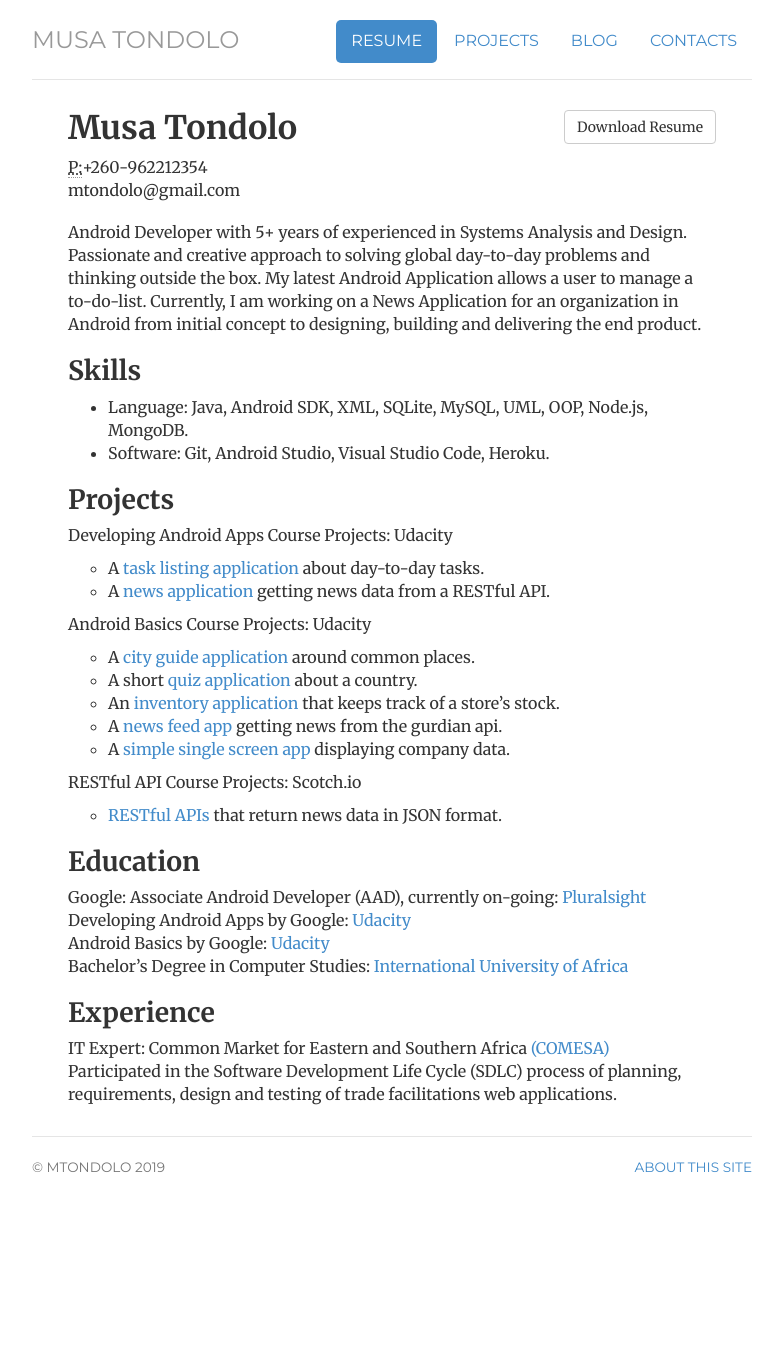
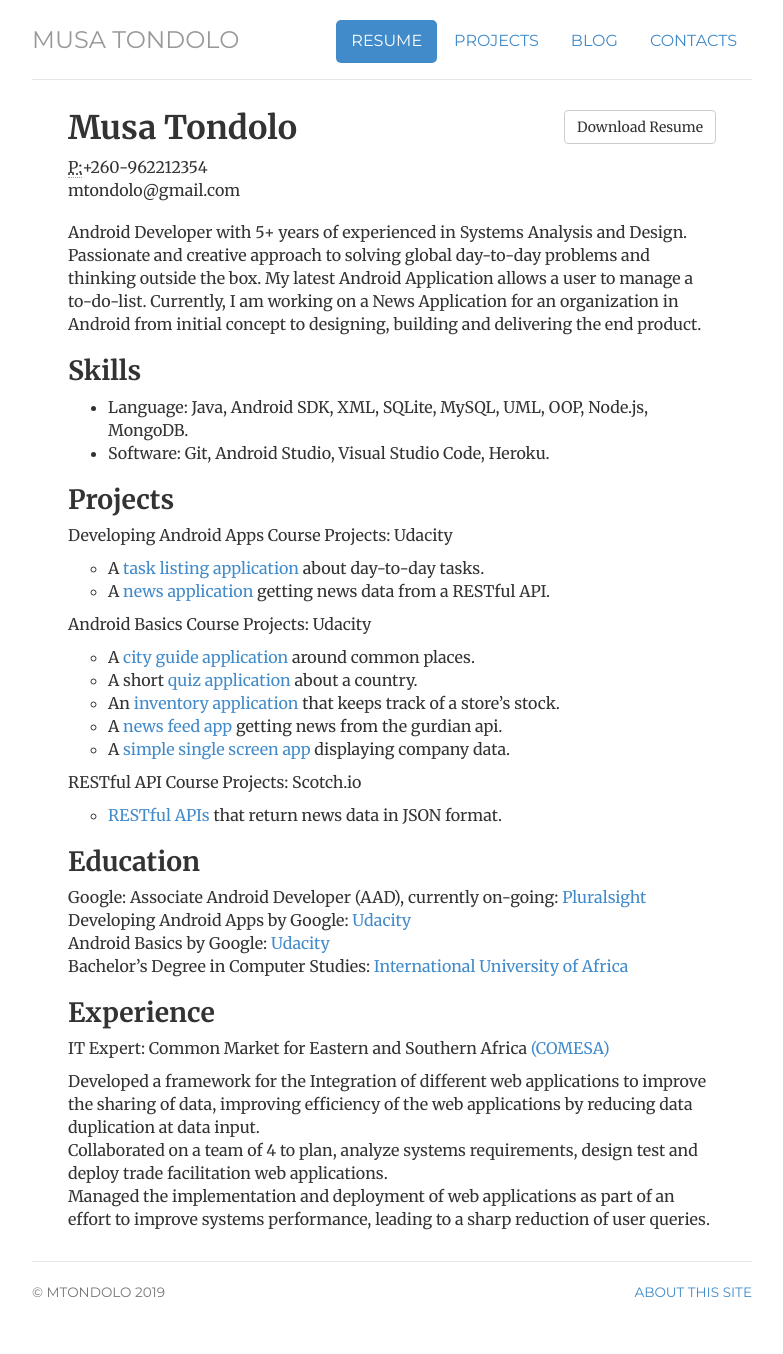
Before and after one commit to mtondolo/mtondolo.github.io, a Jekyll site: the page built from cv/index.html, in a window 1280 px wide. Shown: the whole page, without its empty margins (248-1031 px from the left). Built offline with Jekyll 4.4.1, drawn with Linux system fonts in a browser that asks for light colours; before the commit the page ends 1229 px from its top, so only the background shows below that.

Commit message:
Update index.html

```diff
--- a/cv/index.html
+++ b/cv/index.html
@@ -68,7 +68,9 @@
                                 <h2>Experience</h2>
 				        <p>
 					IT Expert: Common Market for Eastern and Southern Africa <a href="https://www.comesa.int/" title = "COMESA">(COMESA)</a><br>
-					Participated in the Software Development Life Cycle (SDLC) process of planning, requirements, design and testing of trade facilitations web applications.
+					<li>Developed a framework for the Integration of different web applications to improve the sharing of data, improving efficiency of the web applications by reducing data duplication at data input.</li>
+					<li>Collaborated on a team of 4 to plan, analyze systems requirements, design test and deploy trade facilitation web applications.</li>
+					<li>Managed the implementation and deployment of web applications as part of an effort to improve systems performance, leading to a sharp reduction of user queries.</li>
 	                                </p>
 
 </div>
```
